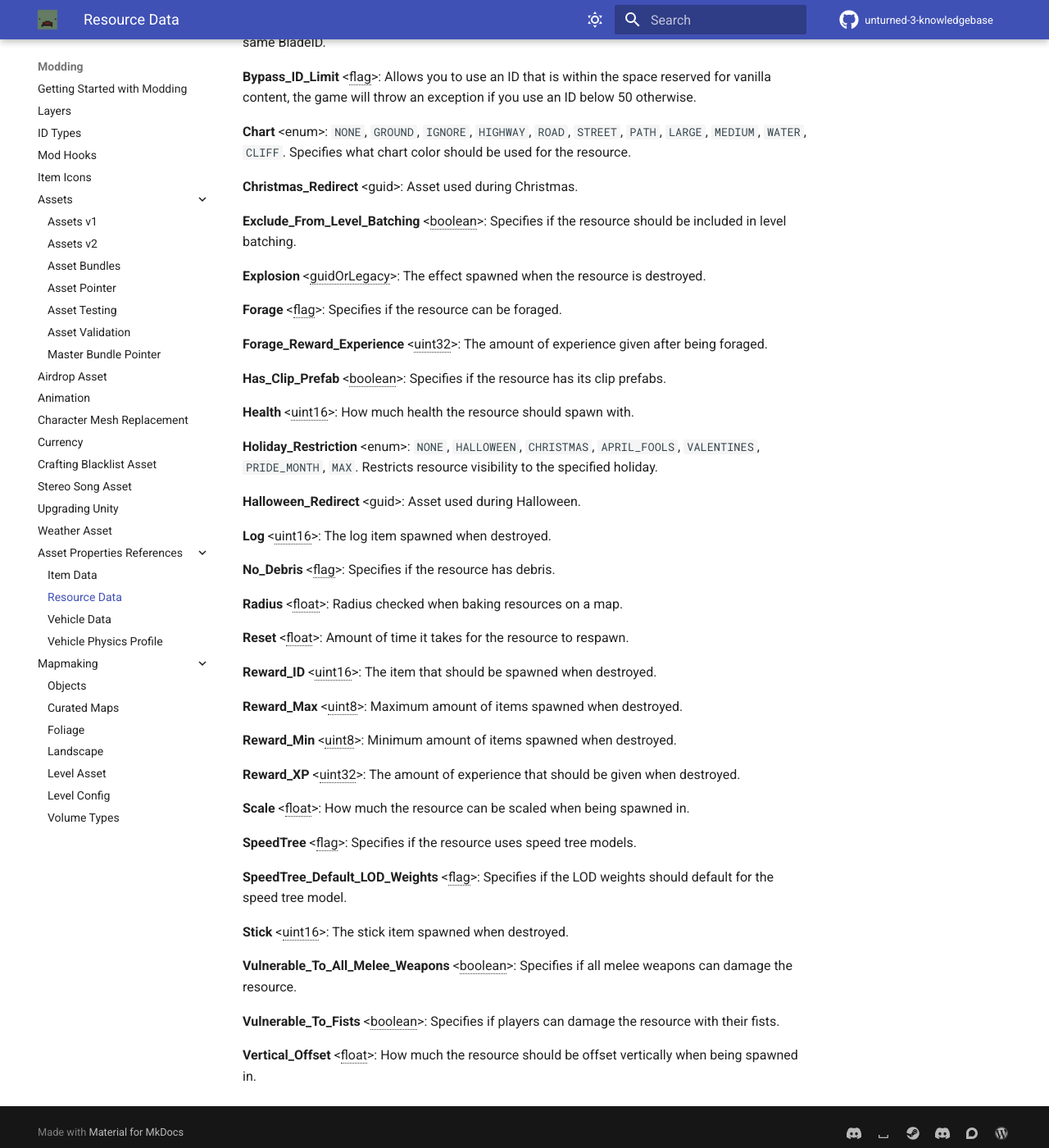
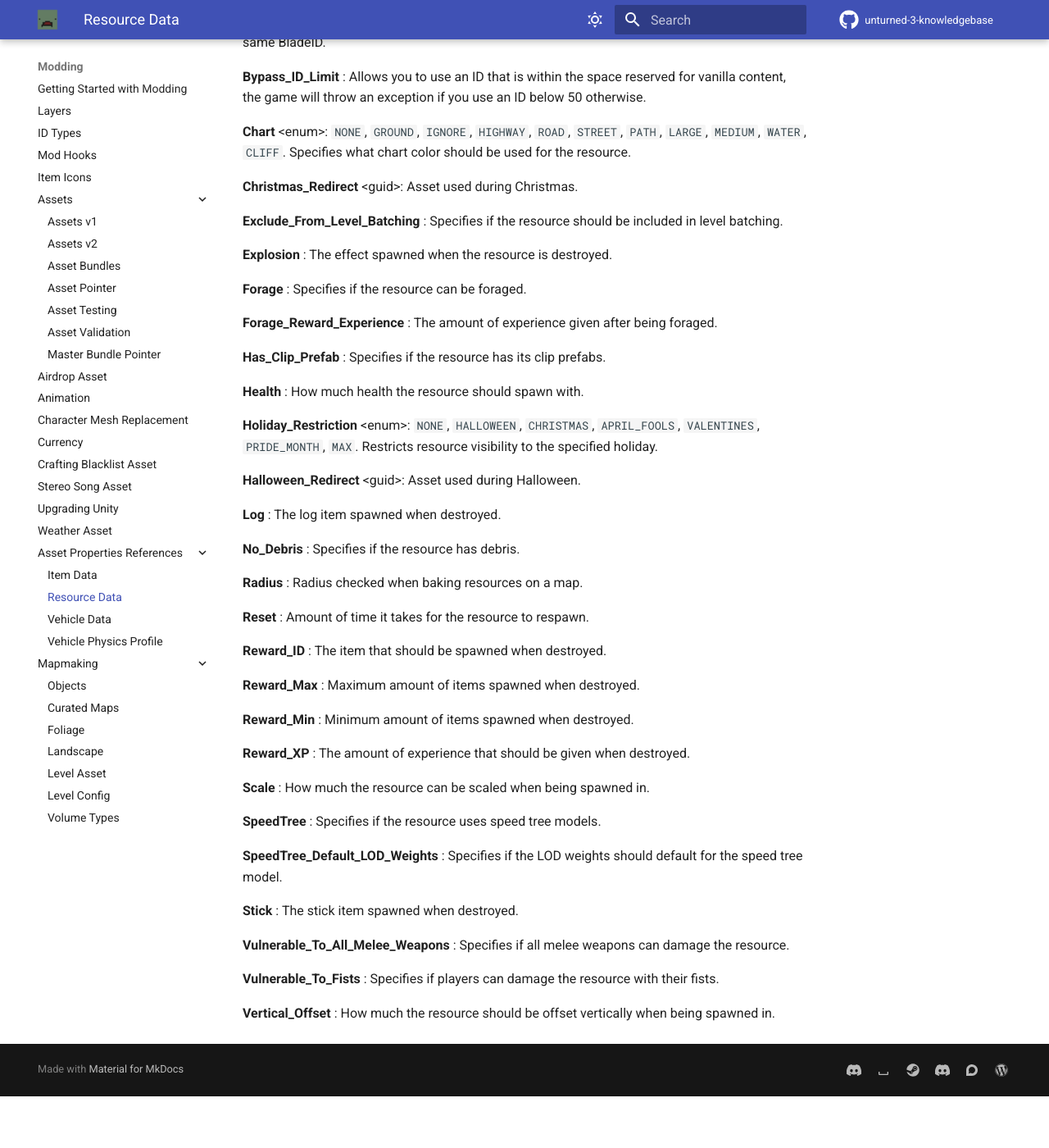
Before and after one commit to unturned-info/unturned-3-knowledgebase, an MkDocs documentation site: the page built from docs/Modding/AssetPropertiesReferences/ResourceData.md, in a window 1280 px wide and 1400 px high, scrolled down 477 px. Shown: the whole window at 82% size. Built offline with MkDocs 1.6.1 and Material for MkDocs 9.7.7, drawn with Linux system fonts in a browser that asks for light colours; comment, search, counter and statistics services are not loaded; after the commit the page ends 1814 px from its top, so only the background shows below that.

Commit message:
Update ResourceData.md
Signed-off-by: Jdance-Media <67397422+Jdance-Media@users.noreply.github.com>

```diff
--- a/docs/Modding/AssetPropertiesReferences/ResourceData.md
+++ b/docs/Modding/AssetPropertiesReferences/ResourceData.md
@@ -9,54 +9,54 @@
 
 __BladeID__: Similar to caliber for items. Allows the resource to be destroyed only by an item with the same BladeID.
 
-__Bypass_ID_Limit__ <<abbr title="a value that is either present or not.">flag</abbr>>: Allows you to use an ID that is within the space reserved for vanilla content, the game will throw an exception if you use an ID below 50 otherwise.
+__Bypass_ID_Limit__ <flag>: Allows you to use an ID that is within the space reserved for vanilla content, the game will throw an exception if you use an ID below 50 otherwise.
 
 __Chart__ &lt;enum&gt;: `NONE`, `GROUND`, `IGNORE`, `HIGHWAY`, `ROAD`, `STREET`, `PATH`, `LARGE`, `MEDIUM`, `WATER`, `CLIFF`. Specifies what chart color should be used for the resource.
 
 __Christmas_Redirect__ &lt;guid&gt;: Asset used during Christmas.
 
-__Exclude_From_Level_Batching__ <<abbr title="a simple true/false value.">boolean</abbr>>: Specifies if the resource should be included in level batching.
+__Exclude_From_Level_Batching__ <boolean>: Specifies if the resource should be included in level batching.
 
-__Explosion__ <<abbr title="Either a uint16 id or a GUID.">guidOrLegacy</abbr>>: The effect spawned when the resource is destroyed.
+__Explosion__ <guidOrLegacy>: The effect spawned when the resource is destroyed.
 
-__Forage__ <<abbr title="a value that is either present or not.">flag</abbr>>: Specifies if the resource can be foraged.
+__Forage__ <flag>: Specifies if the resource can be foraged.
 
-__Forage_Reward_Experience__ <<abbr title="unsigned 32 bit integer from 0 to 65,535">uint32</abbr>>: The amount of experience given after being foraged.
+__Forage_Reward_Experience__ <uint32>: The amount of experience given after being foraged.
 
-__Has_Clip_Prefab__ <<abbr title="a simple true/false value.">boolean</abbr>>: Specifies if the resource has its clip prefabs.
+__Has_Clip_Prefab__ <boolean>: Specifies if the resource has its clip prefabs.
 
-__Health__ <<abbr title="unsigned 16 bit integer from 0 to 65,535.">uint16</abbr>>: How much health the resource should spawn with.
+__Health__ <uint16>: How much health the resource should spawn with.
 
 __Holiday_Restriction__ &lt;enum&gt;: `NONE`, `HALLOWEEN`, `CHRISTMAS`, `APRIL_FOOLS`, `VALENTINES`, `PRIDE_MONTH`, `MAX`. Restricts resource visibility to the specified holiday.
 
 __Halloween_Redirect__ &lt;guid&gt;: Asset used during Halloween.
 
-__Log__ <<abbr title="unsigned 16 bit integer from 0 to 65,535.">uint16</abbr>>: The log item spawned when destroyed.
+__Log__ <uint16>: The log item spawned when destroyed.
 
-__No_Debris__ <<abbr title="a value that is either present or not.">flag</abbr>>: Specifies if the resource has debris.
+__No_Debris__ <flag>: Specifies if the resource has debris.
 
-__Radius__ <<abbr title="32 bit floating point number from ±1.5 x 10−45 to ±3.4 x 1038 including decimal values.">float</abbr>>: Radius checked when baking resources on a map.
+__Radius__ <float>: Radius checked when baking resources on a map.
 
-__Reset__ <<abbr title="32 bit floating point number from ±1.5 x 10−45 to ±3.4 x 1038 including decimal values.">float</abbr>>: Amount of time it takes for the resource to respawn.
+__Reset__ <float>: Amount of time it takes for the resource to respawn.
 
-__Reward_ID__ <<abbr title="unsigned 16 bit integer from 0 to 65,535.">uint16</abbr>>: The item that should be spawned when destroyed.
+__Reward_ID__ <uint16>: The item that should be spawned when destroyed.
 
-__Reward_Max__ <<abbr title="unsigned 8 bit integer from 0 to 255">uint8</abbr>>: Maximum amount of items spawned when destroyed.
+__Reward_Max__ <uint8>: Maximum amount of items spawned when destroyed.
 
-__Reward_Min__ <<abbr title="unsigned 8 bit integer from 0 to 255">uint8</abbr>>: Minimum amount of items spawned when destroyed.
+__Reward_Min__ <uint8>: Minimum amount of items spawned when destroyed.
 
-__Reward_XP__ <<abbr title="unsigned 32 bit integer from 0 to 65,535">uint32</abbr>>: The amount of experience that should be given when destroyed.
+__Reward_XP__ <uint32>: The amount of experience that should be given when destroyed.
 
-__Scale__ <<abbr title="32 bit floating point number from ±1.5 x 10−45 to ±3.4 x 1038 including decimal values.">float</abbr>>: How much the resource can be scaled when being spawned in.
+__Scale__ <float>: How much the resource can be scaled when being spawned in.
 
-__SpeedTree__ <<abbr title="a value that is either present or not.">flag</abbr>>: Specifies if the resource uses speed tree models.
+__SpeedTree__ <flag>: Specifies if the resource uses speed tree models.
 
-__SpeedTree_Default_LOD_Weights__ <<abbr title="a value that is either present or not.">flag</abbr>>: Specifies if the LOD weights should default for the speed tree model.
+__SpeedTree_Default_LOD_Weights__ <flag>: Specifies if the LOD weights should default for the speed tree model.
 
-__Stick__ <<abbr title="unsigned 16 bit integer from 0 to 65,535.">uint16</abbr>>: The stick item spawned when destroyed.
+__Stick__ <uint16>: The stick item spawned when destroyed.
 
-__Vulnerable_To_All_Melee_Weapons__ <<abbr title="a simple true/false value.">boolean</abbr>>: Specifies if all melee weapons can damage the resource.
+__Vulnerable_To_All_Melee_Weapons__ <boolean>: Specifies if all melee weapons can damage the resource.
 
-__Vulnerable_To_Fists__ <<abbr title="a simple true/false value.">boolean</abbr>>: Specifies if players can damage the resource with their fists.
+__Vulnerable_To_Fists__ <boolean>: Specifies if players can damage the resource with their fists.
 
-__Vertical_Offset__ <<abbr title="32 bit floating point number from ±1.5 x 10−45 to ±3.4 x 1038 including decimal values.">float</abbr>>: How much the resource should be offset vertically when being spawned in.
+__Vertical_Offset__ <float>: How much the resource should be offset vertically when being spawned in.
```
